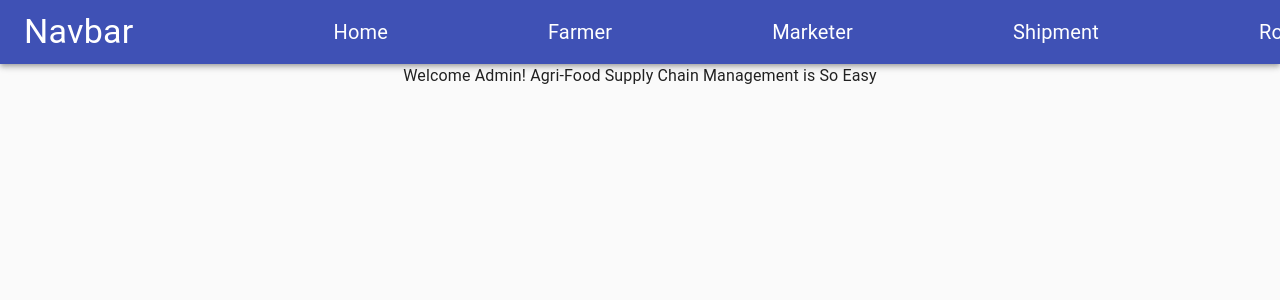
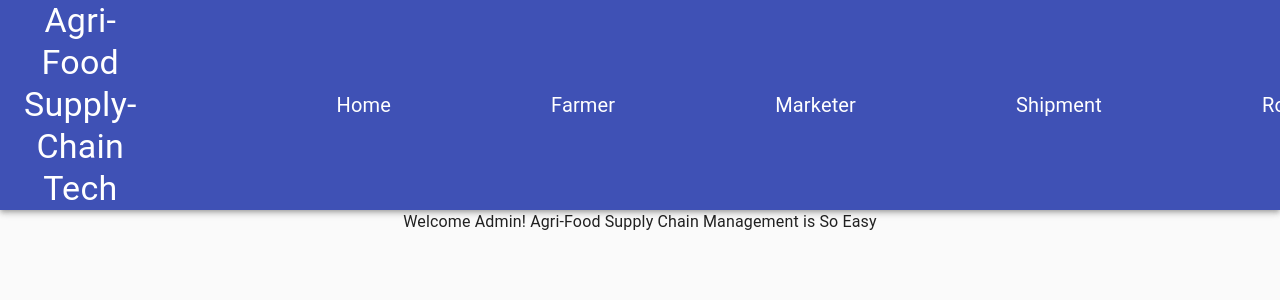
Before and after one commit to kamalrossi/agri_food_supply_chain_dashboard, a React (Create React App) app: page / in a window 1280 px wide. Shown: the top 300 px of the page. Built offline with nearby package versions, Linux system fonts and the light colour scheme.

Commit message:
Update Navbar.js

```diff
--- a/src/component/Navbar.js
+++ b/src/component/Navbar.js
@@ -42,7 +42,7 @@ function Navbar() {
       <CssBaseline />
       <Toolbar>
         <Typography variant="h4" className={classes.logo}>
-          Navbar
+          Agri-Food Supply-Chain  Tech
 
         </Typography>
         {isMobile ? (
```
